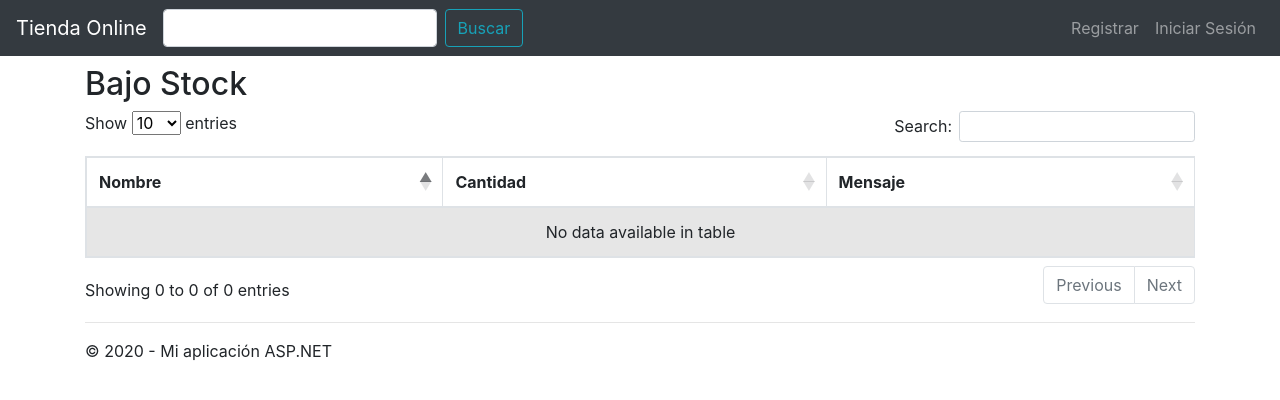
After one commit to Gabehh/MiwTienda, an ASP.NET MVC app: template Views/Carrito/Abastecimiento.cshtml in a window 1280 px wide. The commit adds this page. Shown: the top 400 px of the page. Run offline with ASP.NET Core 8 and stand-ins for ASP.NET MVC 5, Linux system fonts and the light colour scheme; the template is opened without the code that fills it, so the values that code supplies are empty; the project's own start-up code is not run, and a stand-in starts its controllers and pages; some libraries are stand-ins or nearby versions.

Commit message:
Bajo Stock

```diff
--- a/BusinessLayer/ProductoBL.cs
+++ b/BusinessLayer/ProductoBL.cs
@@ -45,5 +45,11 @@ namespace BusinessLayer
         {
             return new ProductoRepository().UpdateMultiplesStock(productosNewStock);
         }
+
+        public List<Producto> GetProductosLowStock()
+        {
+            ProductoRepository productoRespository = new ProductoRepository();
+            return productoRespository.Filter(u => u.Cantidad <= 2);
+        }
     }
 }
--- /dev/null
+++ b/Views/Carrito/Abastecimiento.cshtml
@@ -0,0 +1,47 @@
+@using MiwTienda.Models
+@model ListAbastecimientoViewModel
+@{
+    ViewBag.Title = "Abastecimiento";
+}
+
+<h2>Bajo Stock</h2>
+<link rel="stylesheet" type="text/css" href="https://cdnjs.cloudflare.com/ajax/libs/twitter-bootstrap/4.1.3/css/bootstrap.css">
+<link rel="stylesheet" type="text/css" href="https://cdn.datatables.net/1.10.20/css/dataTables.bootstrap4.min.css">
+<link rel="stylesheet" type="text/css" href="https://cdn.datatables.net/responsive/2.2.3/css/responsive.bootstrap4.min.css">
+<script type="text/javascript" charset="utf8" src="https://cdn.datatables.net/1.10.20/js/jquery.dataTables.min.js"></script>
+<script type="text/javascript" charset="utf8" src="https://cdn.datatables.net/1.10.20/js/dataTables.bootstrap4.min.js"></script>
+<script type="text/javascript" charset="utf8" src="https://cdn.datatables.net/responsive/2.2.3/js/dataTables.responsive.min.js"></script>
+<script type="text/javascript" charset="utf8" src="https://cdn.datatables.net/responsive/2.2.3/js/responsive.bootstrap4.min.js"></script>
+<table id="table" class="table table-striped table-bordered dt-responsive nowrap" style="width:100%">
+    <thead>
+        <tr>
+            <th>Nombre</th>
+            <th>Cantidad</th>
+            <th>Mensaje</th>
+        </tr>
+    </thead>
+    <tbody>
+        @{
+            foreach (var producto in Model.listaStock)
+            {
+                <tr>
+                    <td>@Html.ActionLink(@producto.nombre, "Editar", "Producto", new { id = @producto.id }, null)</td>
+                    <td>@producto.cantidad</td>
+                    @if (@producto.cantidad == 0)
+                    {
+                        <td style="color:red">@producto.mensaje</td>
+                    }
+                    else
+                    {
+                        <td>@producto.mensaje</td>
+                    }
+                </tr>
+            }
+        }
+    </tbody>
+</table>
+<script>
+    $(document).ready(function () {
+        $('#table').DataTable();
+    });
+</script>
--- a/Views/Carrito/Index.cshtml
+++ b/Views/Carrito/Index.cshtml
@@ -17,6 +17,7 @@
 <table id="table" class="table table-striped table-bordered dt-responsive nowrap" style="width:100%">
     <thead>
         <tr>
+            <th></th>
             <th>Imagen</th>
             <th>Nombre</th>
             <th>Precio Total</th>
@@ -29,6 +30,7 @@
             foreach (var producto in Model.carrito)
             {
                 <tr>
+                    <td><img onclick="location.href='@Url.Action("DeleteOneElement", "Carrito", new { id= producto.id})'" style="width:20px;height:20px" src="https://pngimage.net/wp-content/uploads/2018/06/trash-can-icon-png-6.png" /></td>
                     <td><img style="width:60px;height:40px" src="../Imagenes/@producto.imagen" /></td>
                     <td>@Html.ActionLink(@producto.nombre, "Detail", "Producto", new { id = @producto.id }, null)</td>
                     <td>@producto.valor €</td>
--- a/Views/Shared/_LoginPartial.cshtml
+++ b/Views/Shared/_LoginPartial.cshtml
@@ -12,11 +12,12 @@
                 @User.Identity.GetUserName()
             </a>
             <div class="dropdown-menu" aria-labelledby="navbarDropdownMenuLink">
-                @Html.ActionLink("Carrito", "Index", "Carrito", routeValues: null, htmlAttributes: new {  @class = "dropdown-item" })
+                @Html.ActionLink("Carrito", "Index", "Carrito", routeValues: null, htmlAttributes: new { @class = "dropdown-item" })
                 @Html.ActionLink("Mis Facturas", "Misfacturas", "Pedido", routeValues: null, htmlAttributes: new { @class = "dropdown-item" })
                 @if (@User.IsInRole("Admin"))
                 {
                     @Html.ActionLink("Agregar Producto", "AgregarProducto", "Producto", routeValues: null, htmlAttributes: new { @class = "dropdown-item" })
+                    @Html.ActionLink("Ver Stock", "Abastecimiento", "Carrito", routeValues: null, htmlAttributes: new { @class = "dropdown-item" })
                 }
             </div>
         </li>
```
Also changed, not shown: Controllers/CarritoController.cs (+24 -0 lines), Models/ListProductsViewModels.cs (+13 -0 lines), MiwTienda.csproj.
